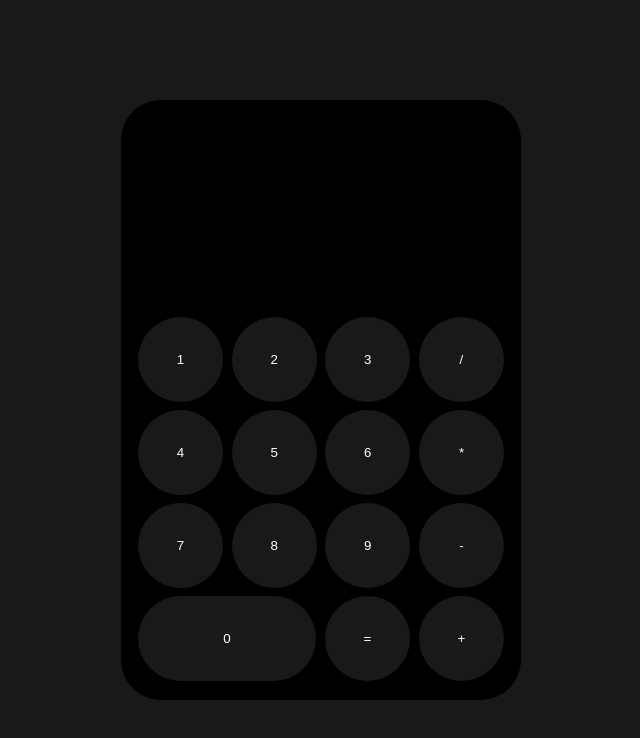
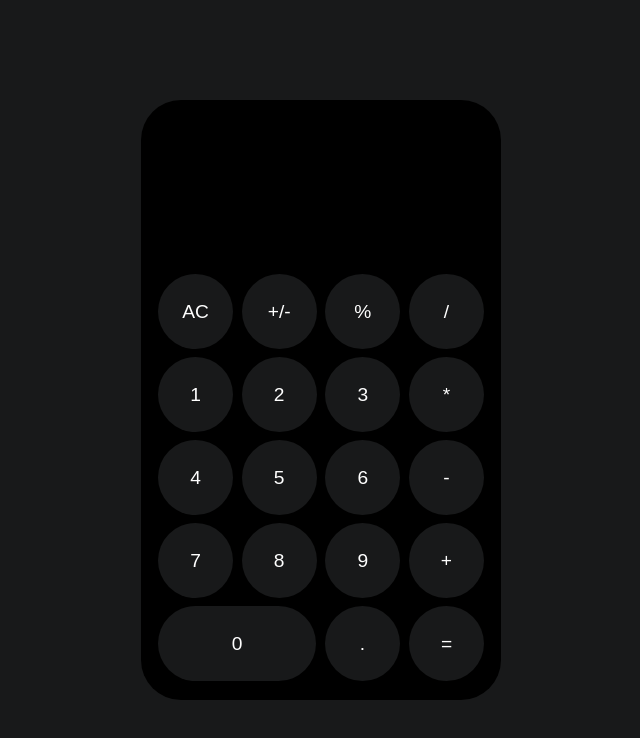
Before and after one commit to farlandJeff/calculator, a plain HTML site: page index.html in a window 1280 px wide. Shown: the whole page, without its empty margins (319-959 px from the left). Drawn offline with Linux system fonts and the light colour scheme.

Commit message:
Add more buttons

```diff
--- a/index.html
+++ b/index.html
@@ -12,21 +12,25 @@
     <div class="base">
         <div class="screen"></div>
         <div class="btns">
+            <button type="button">AC</button>
+            <button type="button">+/-</button>
+            <button type="button">%</button>
+            <button type="button">/</button>
             <button type="button">1</button>
             <button type="button">2</button>
             <button type="button">3</button>
-            <button type="button">/</button>
+            <button type="button">*</button>
             <button type="button">4</button>
             <button type="button">5</button>
             <button type="button">6</button>
-            <button type="button">*</button>
+            <button type="button">-</button>
             <button type="button">7</button>
             <button type="button">8</button>
             <button type="button">9</button>
-            <button type="button">-</button>
+            <button type="button">+</button>
             <button class="zerobtn" type="button">0</button>
+            <button type="button">.</button>
             <button type="button">=</button>
-            <button type="button">+</button>
         </div>
     </div>
 </body>
--- a/styles.css
+++ b/styles.css
@@ -13,7 +13,7 @@ body {
 
 .base {
     height: 600px;
-    width: 400px;
+    width: 360px;
     background-color: black;
     box-sizing: border-box;
     padding: 15px;
@@ -29,9 +29,10 @@ button {
     border: none;
     background-color: #18191A;
     color: white;
+    font-size:larger;
 
-    height: 85px;
-    width: 85px;
+    height: 75px;
+    width: 75px;
     border-radius: 50px;
     margin: 4px 2px;
 }
@@ -47,5 +48,5 @@ button {
 }
 
 .btns .zerobtn {
-    width: 178px;
+    width: 158px;
 }
```
